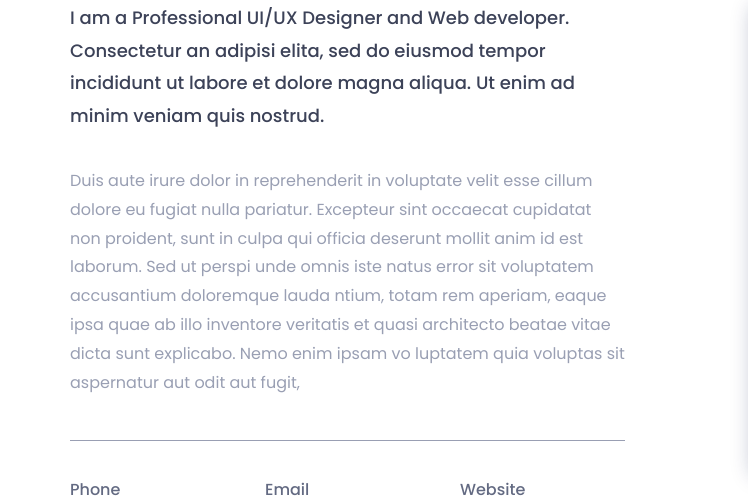
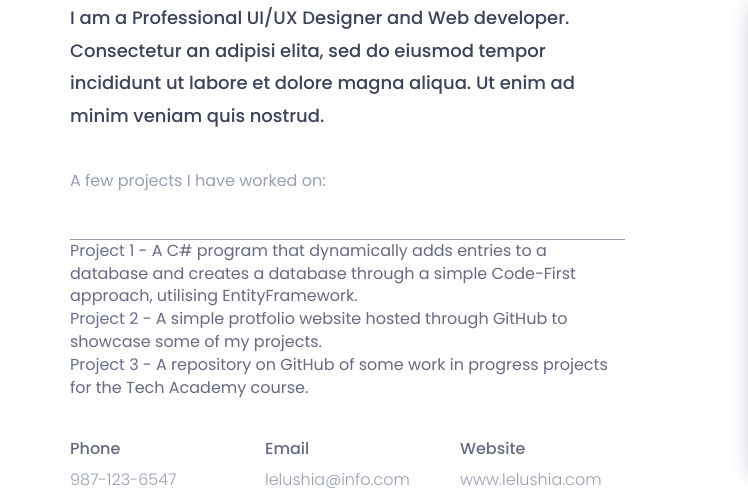
Before and after one commit to LelushiaMJ/LelushiaMJ.github.io, a plain HTML site: page index.html in a window 1280 px wide. Shown: the part 1115-1613 px from the top of the page, 0-748 px from the left. Drawn offline with nearby package versions, Linux system fonts and the light colour scheme.

Commit message:
Update index.html

```diff
--- a/index.html
+++ b/index.html
@@ -128,8 +128,13 @@
 									I am a Professional UI/UX Designer and Web developer. Consectetur an adipisi elita, sed do eiusmod tempor incididunt ut labore et dolore magna aliqua. Ut enim ad minim veniam quis nostrud.
 								</h3>
 								<p>
-									Duis aute irure dolor in reprehenderit in voluptate velit esse cillum dolore eu fugiat nulla pariatur. Excepteur sint occaecat cupidatat non proident, sunt in culpa qui officia deserunt mollit anim id est laborum. Sed ut perspi unde omnis iste natus error sit voluptatem accusantium doloremque lauda ntium, totam rem aperiam, eaque ipsa quae ab illo inventore veritatis et quasi architecto beatae vitae dicta sunt explicabo. Nemo enim ipsam vo luptatem quia voluptas sit aspernatur aut odit aut fugit,
+									A few projects I have worked on:
 								</p>
+								<ul>
+									<li><a href="https://github.com/LelushiaMJ/EF6Console">Project 1</a> - A C# program that dynamically adds entries to a database and creates a database through a simple Code-First approach, utilising EntityFramework.</li>
+									<li><a href="https://github.com/LelushiaMJ/LelushiaMJ.github.io">Project 2</a> - A simple protfolio website hosted through GitHub to showcase some of my projects.</li>
+									<li><a href="https://github.com/LelushiaMJ/techAcademyProjects">Project 3</a> - A repository on GitHub of some work in progress projects for the Tech Academy course.</li>
+								</ul>
 								<div class="row">
 									<div class="col-sm-4">
 										<div class="single-about-add-info">
```
